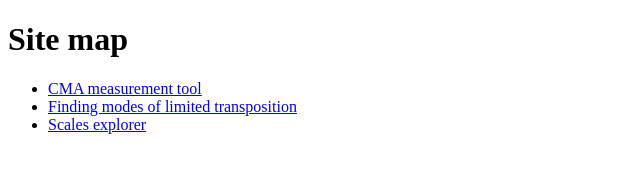
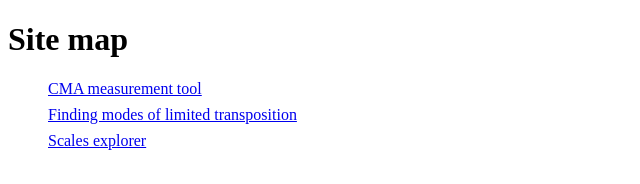
Before and after one commit to welliam/welliam.github.io, a plain HTML site: page index.html in a window 1280 px wide. Shown: the whole page, without its empty margins (0-640 px from the left). Drawn offline with Linux system fonts and the light colour scheme.

Commit message:
viewports

```diff
--- a/index.html
+++ b/index.html
@@ -1,6 +1,15 @@
 <!DOCTYPE html>
 
 <html>
+  <head>
+    <meta name="viewport" content="width=device-width, initial-scale=1" />
+    <style>
+      li {
+	  list-style: none;
+	  margin-bottom: 0.5em;
+      }
+    </style>
+  </head>
   <body>
     <h1>Site map</h1>
     <ul>
```
Also changed, not shown: molts/index.html (+1 -0 lines), scales/index.html (+2 -1 lines).
